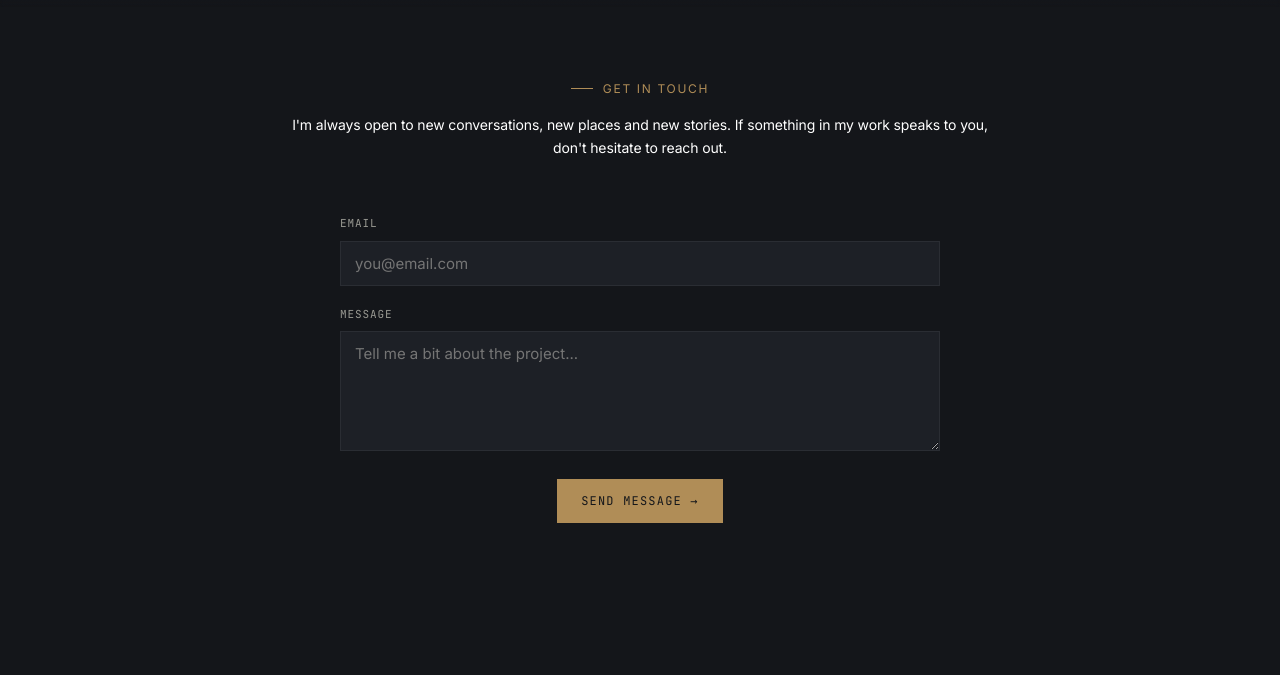
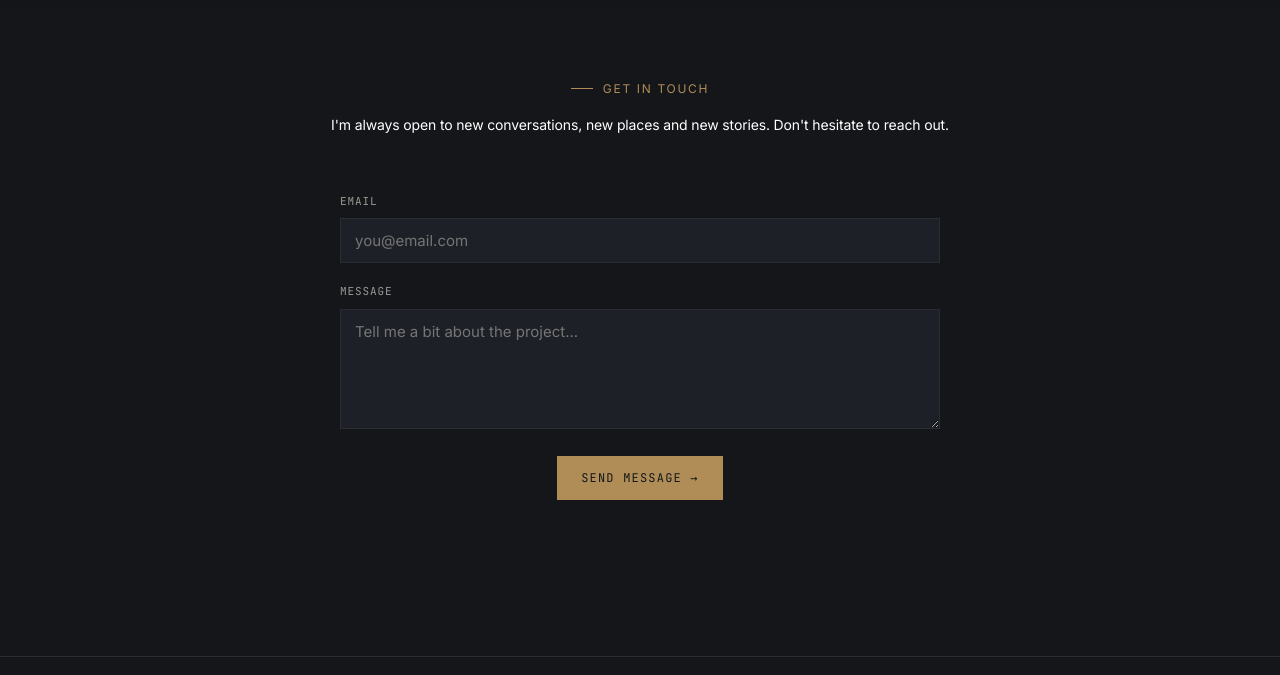
Before and after one commit to bmariga/Mariga_Portfolio, a plain HTML site: page contact.html in a window 1280 px wide. Shown: the part 77-752 px from the top of the page. Drawn offline with Linux system fonts and the light colour scheme.

Commit message:
refractor: updated contact details

```diff
--- a/contact.html
+++ b/contact.html
@@ -29,7 +29,7 @@
 
     <div class="contact-heading">
       <p class="kicker">Get in touch</p>
-      <h2>I'm always open to new conversations, new places and new stories. If something in my work speaks to you, don't hesitate to reach out.</h2>
+      <h2>I'm always open to new conversations, new places and new stories. Don't hesitate to reach out.</h2>
     </div>
 
     <div class="contact-form-wrap">
```
